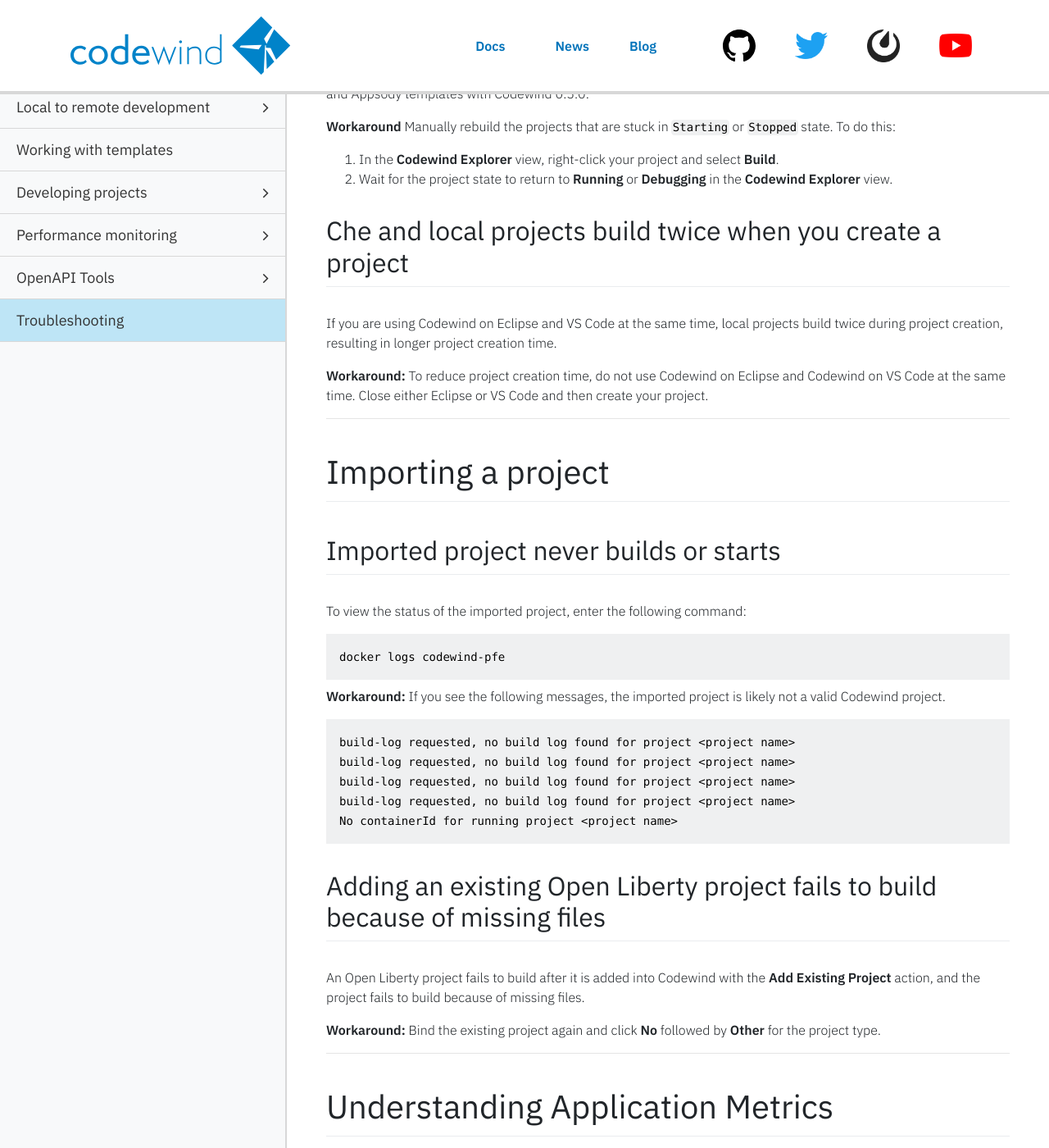
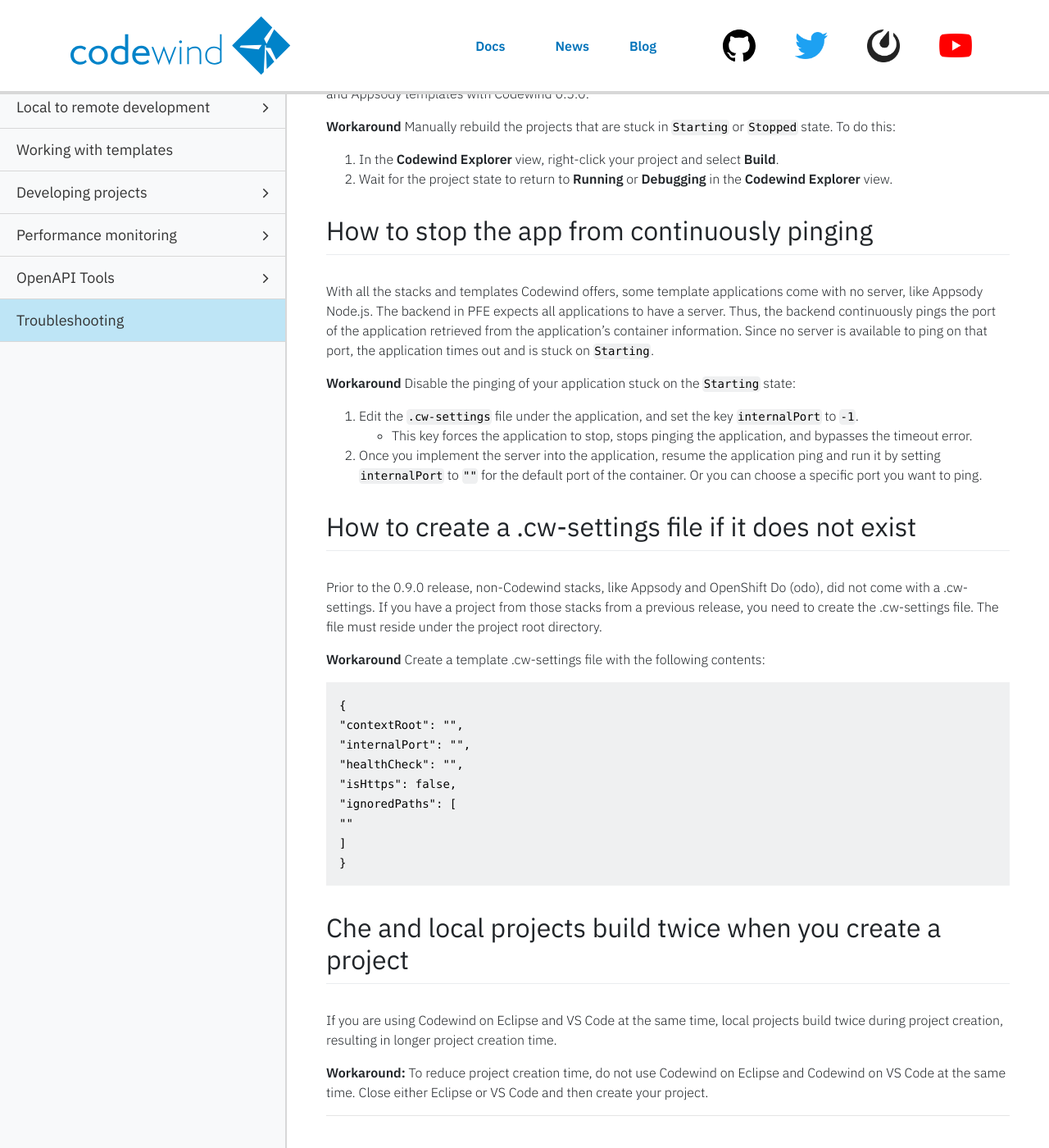
Before and after one commit to eclipse-archived/codewind-docs, a Jekyll site: the page built from docs/_documentations/troubleshooting.md, in a window 1280 px wide and 1400 px high, scrolled down 3438 px. Shown: the whole window at 82% size. Built offline with Jekyll 4.4.1, drawn with Linux system fonts in a browser that asks for light colours; nearby versions of some CDN libraries; comment, search, counter and statistics services are not loaded.

Commit message:
WIP [0.9.0]: Added to Troubleshooting's `Projects stuck in starting or stopped state` (#360)
* added content to

Signed-off-by: Jacob Berger <jacob.berger@ibm.com>

* applied feedback

Signed-off-by: Jacob Berger <jacob.berger@ibm.com>

* last change

Signed-off-by: Jacob Berger <jacob.berger@ibm.com>

````diff
--- a/docs/_documentations/troubleshooting.md
+++ b/docs/_documentations/troubleshooting.md
@@ -157,6 +157,43 @@ You might occasionally see projects stuck in the `Starting` or `Stopped` state e
 **Workaround** Manually rebuild the projects that are stuck in `Starting` or `Stopped` state. To do this:
 1. In the **Codewind Explorer** view, right-click your project and select **Build**.
 2. Wait for the project state to return to **Running** or **Debugging** in the **Codewind Explorer** view.
+
+<!--
+Action/Topic: Checking the application status
+Issue type: bug/info
+Codewind version: 0.9.0
+Issue link: https://github.com/eclipse/codewind/issues/1269
+-->
+## How to stop the app from continuously pinging
+With all the stacks and templates Codewind offers, some template applications come with no server, like Appsody Node.js. The backend in PFE expects all applications to have a server. Thus, the backend continuously pings the port of the application retrieved from the application's container information. Since no server is available to ping on that port, the application times out and is stuck on `Starting`.
+
+**Workaround** Disable the pinging of your application stuck on the `Starting` state:
+1. Edit the `.cw-settings` file under the application, and set the key `internalPort` to `-1`.
+    - This key forces the application to stop, stops pinging the application, and bypasses the timeout error.
+2. Once you implement the server into the application, resume the application ping and run it by setting `internalPort` to `""` for the default port of the container. Or you can choose a specific port you want to ping.
+
+<!--
+Action/Topic: Checking the application status
+Issue type: bug/info
+Codewind version: 0.9.0
+Issue link: https://github.com/eclipse/codewind/issues/1269
+-->
+## How to create a .cw-settings file if it does not exist
+Prior to the 0.9.0 release, non-Codewind stacks, like Appsody and OpenShift Do (odo), did not come with a .cw-settings. If you have a project from those stacks from a previous release, you need to create the .cw-settings file. The file must reside under the project root directory.
+
+**Workaround** Create a template .cw-settings file with the following contents:
+
+```
+{
+"contextRoot": "",
+"internalPort": "",
+"healthCheck": "",
+"isHttps": false,
+"ignoredPaths": [
+""
+]
+}
+```
 
 <!--
 Action/Topic: Creating a project and/or Checking the application and build statuses
````
